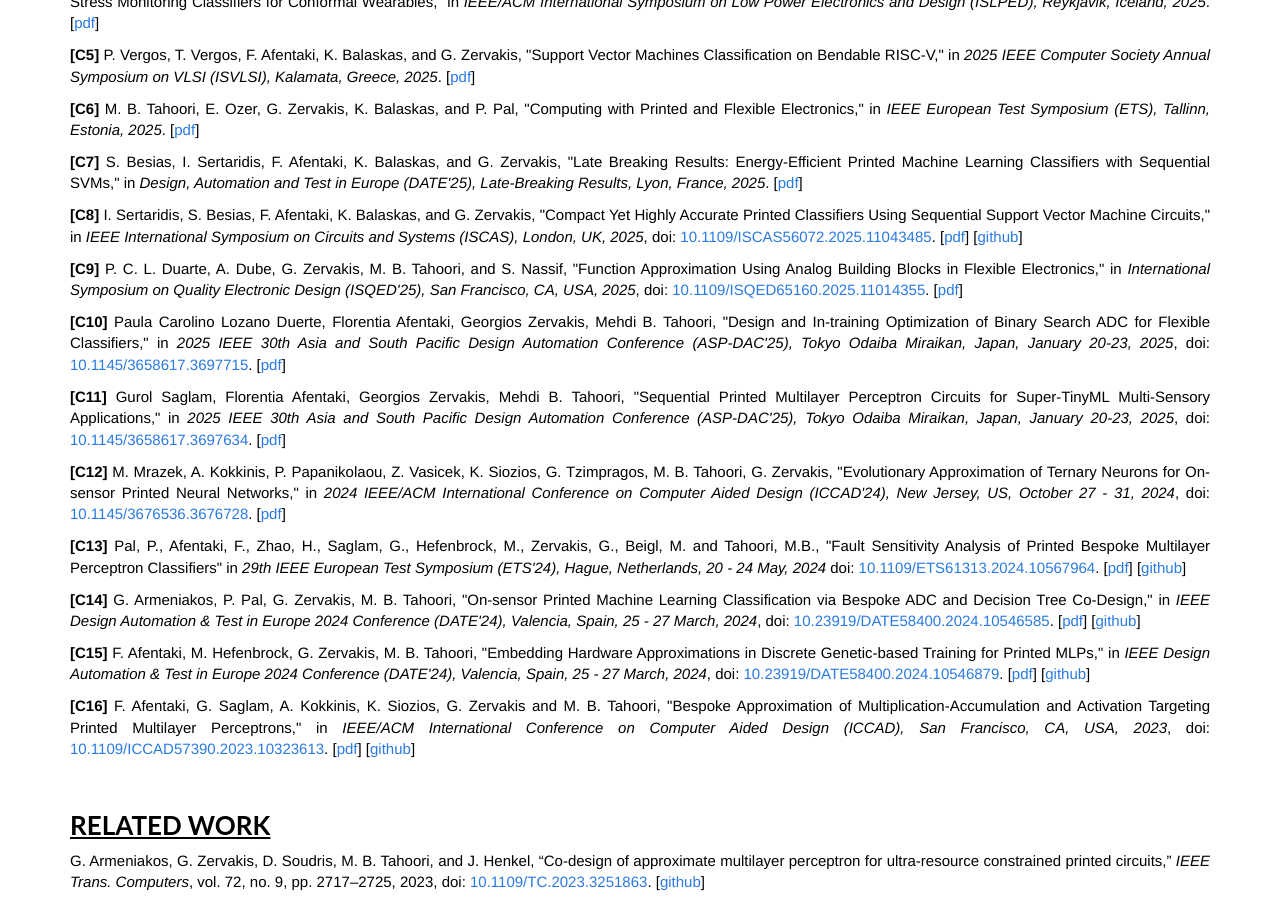
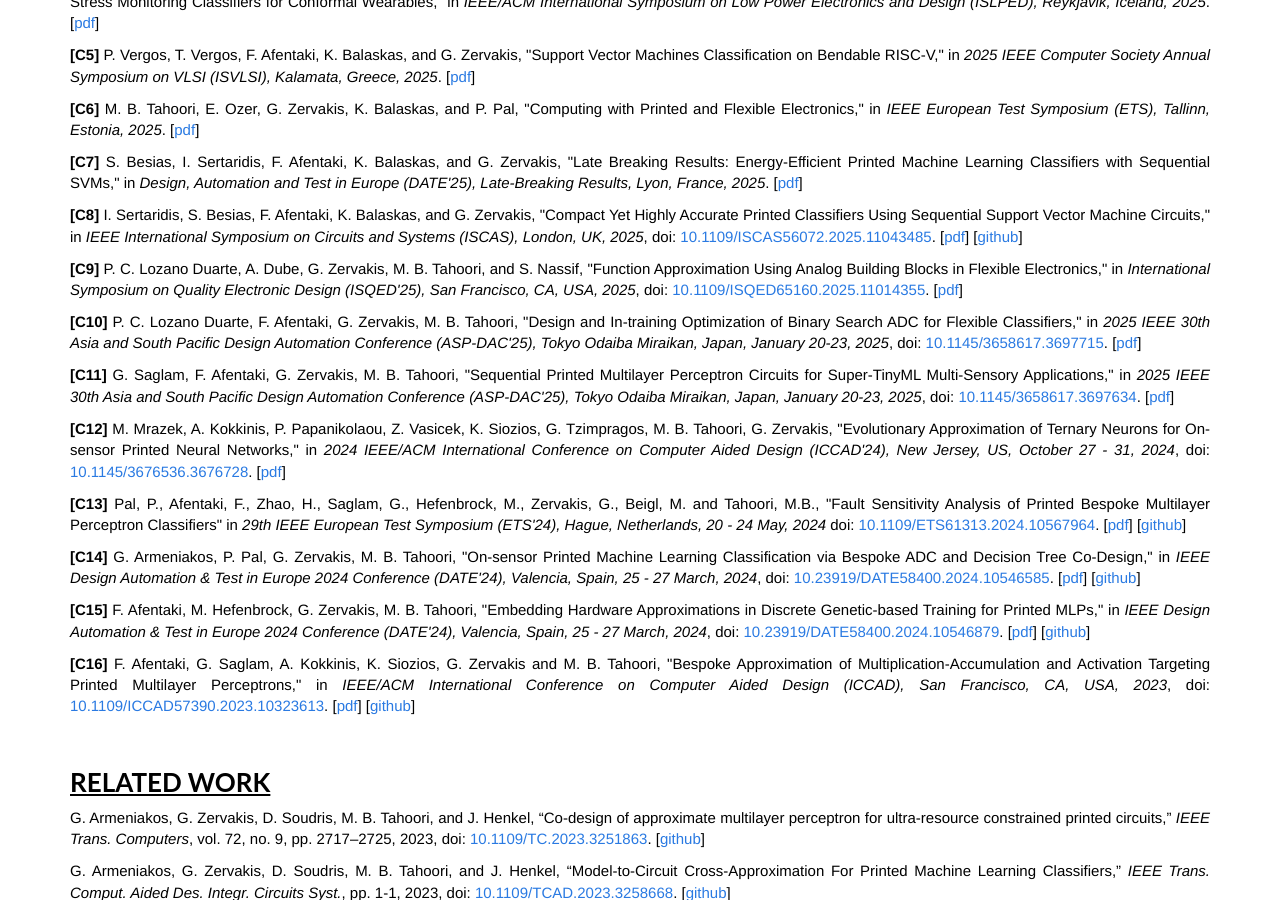
Before and after one commit to AutoPNN/AutoPNN.github.io, a Jekyll site: the page built from publications.html, in a window 1280 px wide and 900 px high, scrolled down 891 px. Built offline with Jekyll 4.4.1, drawn with Linux system fonts in a browser that asks for light colours.

Commit message:
publications

```diff
--- a/publications.html
+++ b/publications.html
@@ -233,7 +233,7 @@
 
                   <p>
                     <div class="csl-right-inline">
-                      <strong>[C9]</strong> P. C. L. Duarte, A. Dube, G. Zervakis, M. B. Tahoori, and S. Nassif,
+                      <strong>[C9]</strong> P. C. Lozano Duarte, A. Dube, G. Zervakis, M. B. Tahoori, and S. Nassif,
                       "Function Approximation Using Analog Building Blocks in Flexible Electronics,"
                       in <em>International Symposium on Quality Electronic Design (ISQED'25), San Francisco, CA, USA, 2025</em>,
                       doi: <a href="https://doi.org/10.1109/ISQED65160.2025.11014355">10.1109/ISQED65160.2025.11014355</a>.
@@ -247,7 +247,7 @@
 
                       <p>
                         <div class="csl-right-inline">
-                          <strong>[C10]</strong> Paula Carolino Lozano Duerte, Florentia Afentaki, Georgios Zervakis, Mehdi B. Tahoori,
+                          <strong>[C10]</strong> P. C. Lozano Duarte, F. Afentaki, G. Zervakis, M. B. Tahoori,
                           "Design and In-training Optimization of Binary Search ADC for Flexible Classifiers,"
                           in <em>2025 IEEE 30th Asia and South Pacific Design Automation Conference
                             (ASP-DAC'25), Tokyo Odaiba Miraikan, Japan, January 20-23, 2025</em>,
@@ -261,7 +261,7 @@
 
                       <p>
                         <div class="csl-right-inline">
-                          <strong>[C11]</strong> Gurol Saglam, Florentia Afentaki, Georgios Zervakis, Mehdi B. Tahoori,
+                          <strong>[C11]</strong> G. Saglam, F. Afentaki, G. Zervakis, M. B. Tahoori,
                           "Sequential Printed Multilayer Perceptron Circuits for Super-TinyML Multi-Sensory Applications,"
                           in <em>2025 IEEE 30th Asia and South Pacific Design Automation Conference
                             (ASP-DAC'25), Tokyo Odaiba Miraikan, Japan, January 20-23, 2025</em>,
```
Also changed, not shown: 2 other files.
